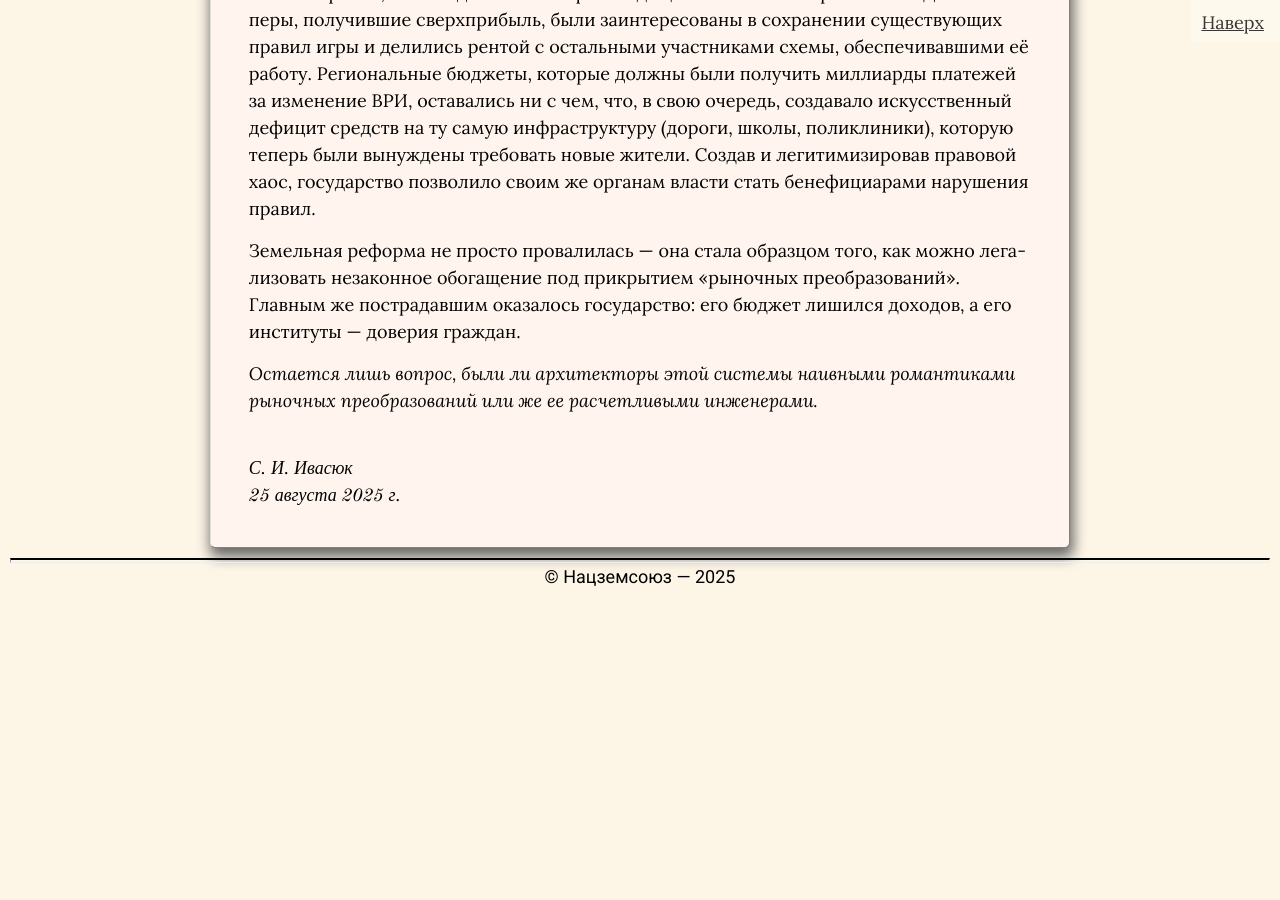
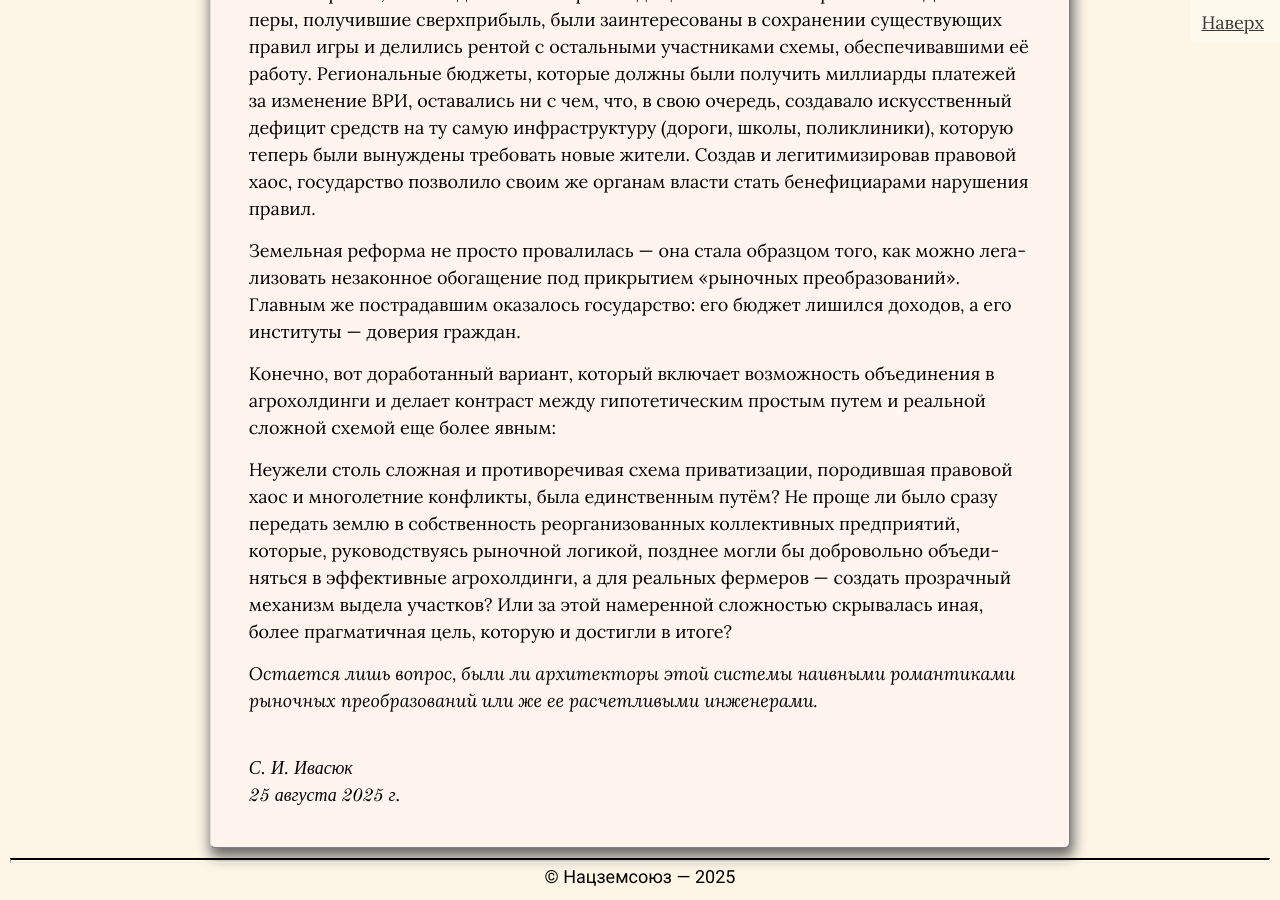
Before and after one commit to SergSi/land-use-art, a Jekyll site: the page built from _posts/2025-08-25-reforma.md, in a window 1280 px wide and 900 px high, scrolled down 11135 px. Built offline with Jekyll 4.4.1, drawn with Linux system fonts in a browser that asks for light colours; some web fonts are replaced; before the commit the page ends 11735 px from its top, so only the background shows below that.

Commit message:
Update 2025-08-25-reforma.md

```diff
--- a/_posts/2025-08-25-reforma.md
+++ b/_posts/2025-08-25-reforma.md
@@ -154,4 +154,8 @@ align: right
 
 Земельная реформа не просто провалилась — она стала образцом того, как можно легализовать незаконное обогащение под прикрытием «рыночных преобразований». Главным же пострадавшим оказалось государство: его бюджет лишился доходов, а его институты — доверия граждан.
 
+Конечно, вот доработанный вариант, который включает возможность объединения в агрохолдинги и делает контраст между гипотетическим простым путем и реальной сложной схемой еще более явным:
+
+Неужели столь сложная и противоречивая схема приватизации, породившая правовой хаос и многолетние конфликты, была единственным путём? Не проще ли было сразу передать землю в собственность реорганизованных коллективных предприятий, которые, руководствуясь рыночной логикой, позднее могли бы добровольно объединяться в эффективные агрохолдинги, а для реальных фермеров — создать прозрачный механизм выдела участков? Или за этой намеренной сложностью скрывалась иная, более прагматичная цель, которую и достигли в итоге?
+
 *Остается лишь вопрос, были ли архитекторы этой системы наивными романтиками рыночных преобразований или же ее расчетливыми инженерами.*
```
